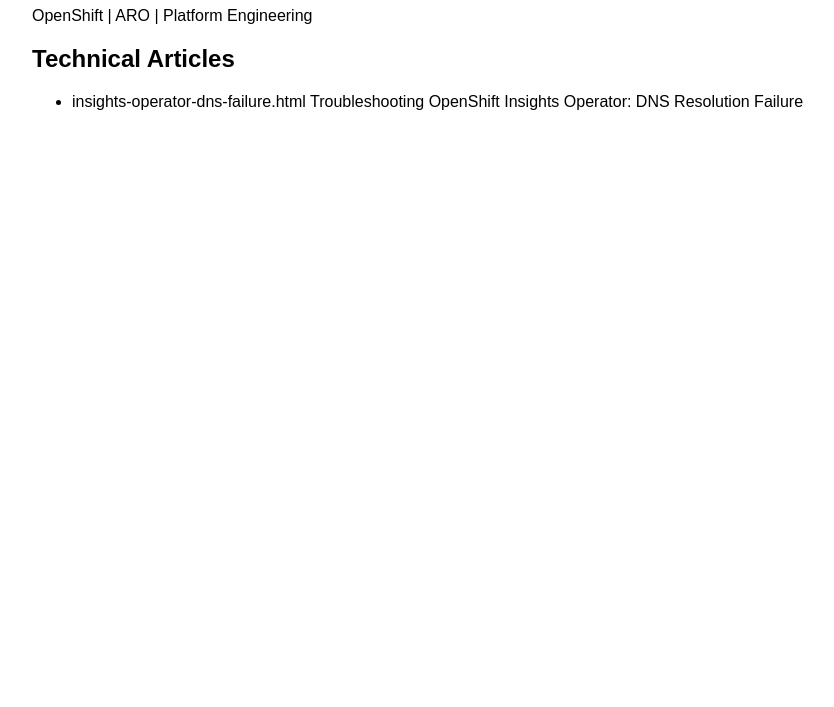
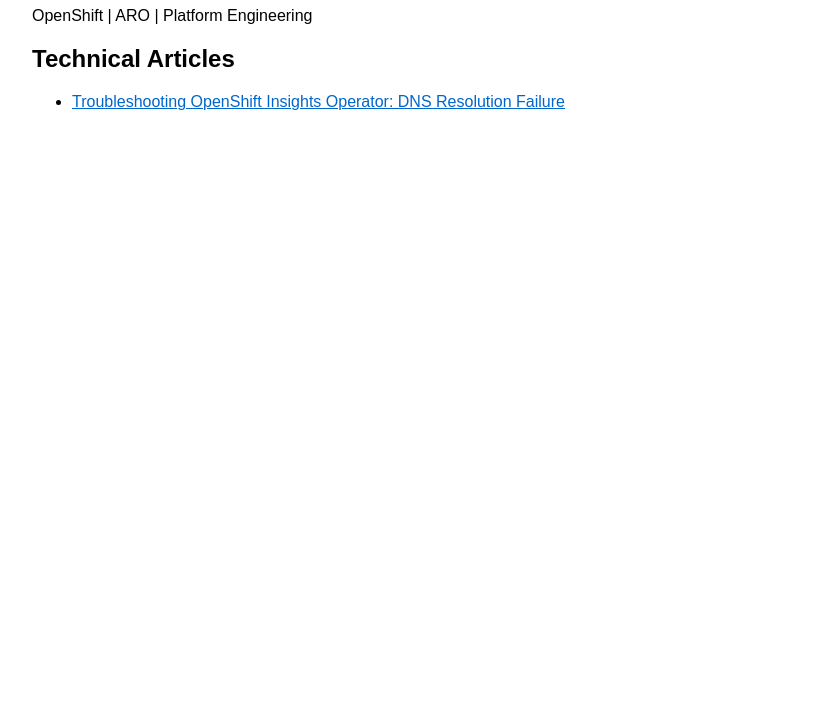
Before and after one commit to sonyprakash/sonyprakash.github.io, a plain HTML site: page index.html in a window 1280 px wide. Shown: the part 93-800 px from the top of the page, without its empty margins (158-992 px from the left). Drawn offline with Linux system fonts and the light colour scheme.

Commit message:
Add link to DNS Resolution Failure article

```diff
--- a/index.html
+++ b/index.html
@@ -31,7 +31,8 @@
 
 <ul>
     <li>
-        insights-operator-dns-failure.html
+
+        <a href="insights-operator-dns-failure.html">
             Troubleshooting OpenShift Insights Operator: DNS Resolution Failure
         </a>
     </li>
```
